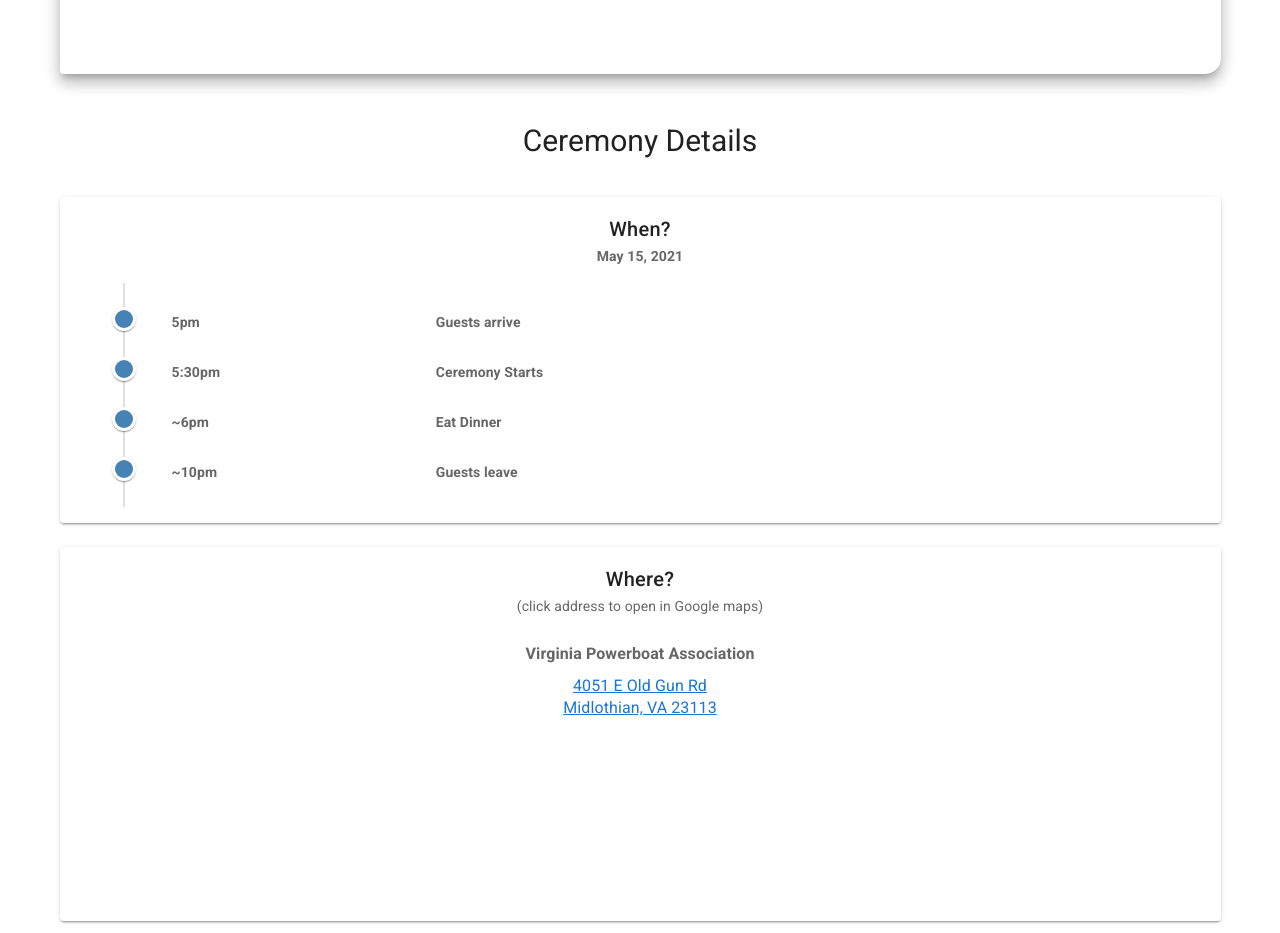
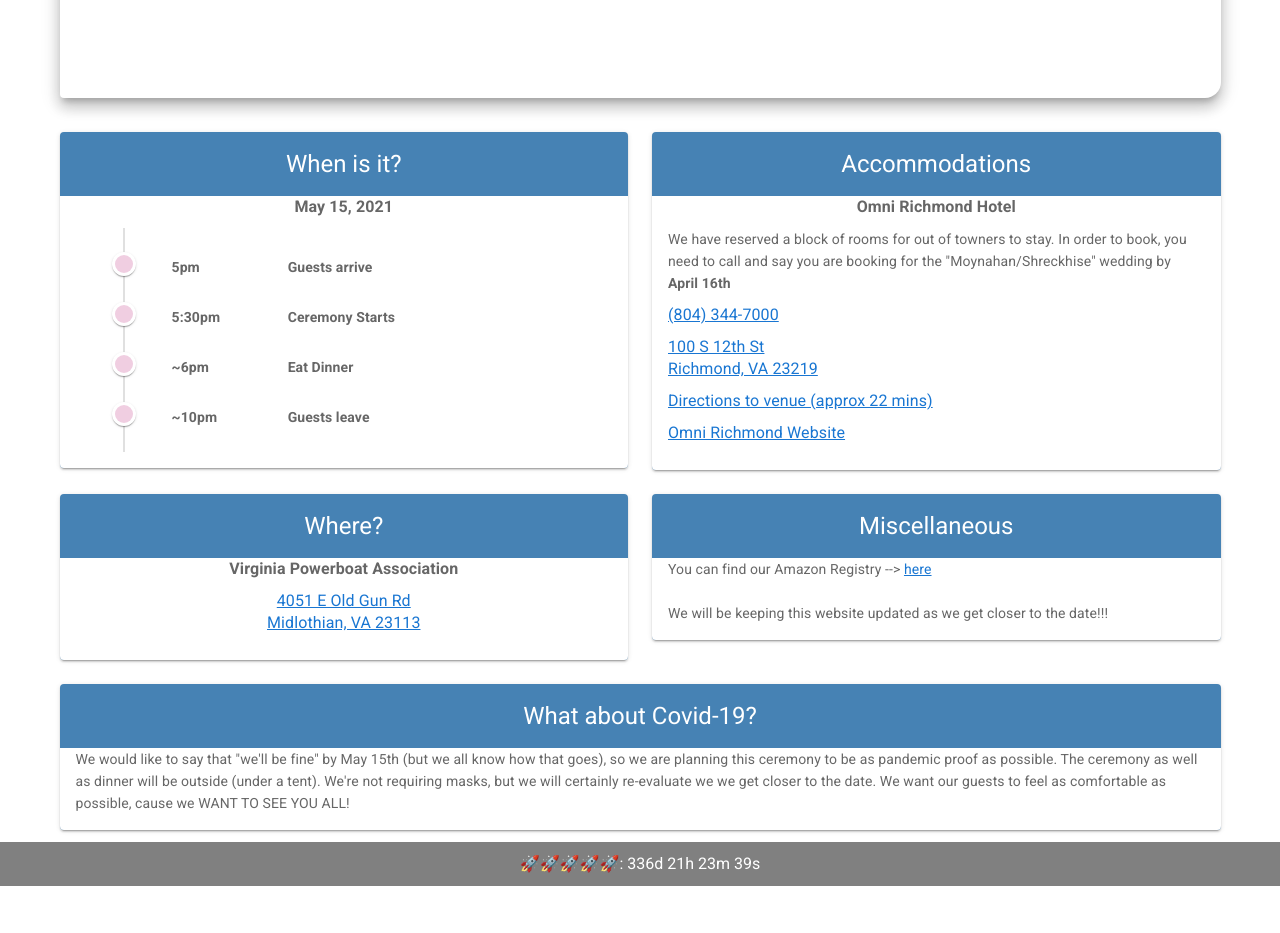
Before and after one commit to theMoynahammer/connorjulia, a Vue app: page / in a window 1280 px wide. Shown: the part 300-1233 px from the top of the page. After the commit the page ends 1186 px from the top, so only its background shows below. Built offline with nearby package versions, Linux system fonts and the light colour scheme.

Commit message:
major refactor

```diff
--- a/src/App.vue
+++ b/src/App.vue
@@ -1,56 +1,10 @@
 <template>
   <v-app>
-    <v-navigation-drawer
-      v-model="showDrawer"
-      absolute
-      temporary
-      id="main-nav-bar"
-    >
-      <v-list-item>
-        <v-list-item-avatar>
-          <v-img src="/assets/headshot.jpg"></v-img>
-        </v-list-item-avatar>
-
-        <v-list-item-content>
-          <v-list-item-title>Connor Moynahan</v-list-item-title>
-        </v-list-item-content>
-      </v-list-item>
-
-      <v-divider class="ma-0"></v-divider>
-
-      <v-list dense>
-        <v-list-item link to="/resume">
-          <v-list-item-icon>
-            <v-icon>fa-file</v-icon>
-          </v-list-item-icon>
-          <v-list-item-content>
-            <v-list-item-title>Resume</v-list-item-title>
-          </v-list-item-content>
-        </v-list-item>
-        <v-list-item link to="/aboutme">
-          <v-list-item-icon>
-            <v-icon>fa-user</v-icon>
-          </v-list-item-icon>
-          <v-list-item-content>
-            <v-list-item-title>About Me</v-list-item-title>
-          </v-list-item-content>
-        </v-list-item>
-        <v-list-item link to="/contact">
-          <v-list-item-icon>
-            <v-icon style="width: 24px">fa-id-card-o</v-icon>
-          </v-list-item-icon>
-          <v-list-item-content>
-            <v-list-item-title>Contact Info</v-list-item-title>
-          </v-list-item-content>
-        </v-list-item>
-      </v-list>
-    </v-navigation-drawer>
     <v-app-bar app color="#f0cee1">
-      <v-toolbar-title>C & J Wedding - 5.15.21</v-toolbar-title>
-      <!-- <v-app-bar-nav-icon
-        @click="showDrawer = !showDrawer"
-      ></v-app-bar-nav-icon> -->
-      <div class="d-flex align-center">
+      <v-toolbar-title
+        >C & J Wedding - 5.15.21</v-toolbar-title
+      >
+      <!-- <div class="d-flex align-center">
         <router-link to="/resume">
           <v-img
             alt="logo"
@@ -65,13 +19,7 @@
 
       <v-spacer></v-spacer>
 
-      <!-- <v-btn  text>
-                <a id ="download-resume-link" href="/Connor Moynahan - Resume.pdf" download>
-                <v-icon>mdi-download</v-icon>
-                </a>
-      </v-btn>-->
       <v-btn @click="dialogOpen = true" text>
-        <!-- <span class="mr-2">Latest Release</span> -->
         <v-icon>mdi-information-outline</v-icon>
       </v-btn>
       <v-btn
@@ -80,18 +28,16 @@
         rel="noopener noreferrer"
         text
       >
-        <!-- <span class="mr-2">Latest Release</span> -->
         <v-icon>fa-linkedin-square</v-icon>
       </v-btn>
       <v-btn link to="/contact" text>
-        <!-- <span class="mr-2">Latest Release</span> -->
         <v-icon>fa-id-card-o</v-icon>
-      </v-btn>
+      </v-btn> -->
       <!--<router-link class="router-options" to="/">About</router-link> |
       <router-link class="router-options" to="/searchbgg">Search BGG</router-link>-->
     </v-app-bar>
 
-    <v-dialog v-model="dialogOpen" width="500">
+    <!-- <v-dialog v-model="dialogOpen" width="500">
       <v-card>
         <v-card-title class="headline lighten-2 dialog-class" primary-title
           >About this site</v-card-title
@@ -99,25 +45,60 @@
 
         <v-card-text>{{ aboutThisSite }}</v-card-text>
 
-        <!-- <v-divider></v-divider> -->
-
         <v-card-actions>
           <v-spacer></v-spacer>
           <v-btn color="primary" text @click="dialogOpen = false">Neat!</v-btn>
         </v-card-actions>
       </v-card>
-    </v-dialog>
+    </v-dialog> -->
 
     <v-content>
       <router-view />
       <!-- <HelloWorld/> -->
     </v-content>
+    <v-footer
+    class="justify-center"
+    color="#808080"
+    padless
+    >
+      <!-- <v-card
+        flat
+        tile
+        width="100%"
+        class="red lighten-1 text-center"
+      >
+        <v-card-text class="white--text">
+          {{ new Date().getFullYear() }} — <strong>Vuetify</strong>
+        </v-card-text>
+      </v-card> -->
+      <h6 class="white--text">🚀🚀🚀🚀🚀: {{timeRemaining}}</h6>
+    </v-footer>
   </v-app>
 </template>
 
 <script>
 // import HelloWorld from './components/HelloWorld';
-import siteText from './text/site-text';
+// import siteText from './text/site-text';
+
+// const countDownDate = new Date('May 15, 2021 18:00:00').getTime();
+// const countdownFunction = () => {
+// const now = new Date().getTime();
+// const distance = countDownDate - now;
+// const days = Math.floor(distance / (1000 * 60 * 60 * 24));
+// const hours = Math.floor(
+//   (distance % (1000 * 60 * 60 * 24)) / (1000 * 60 * 60),
+// );
+// const minutes = Math.floor((distance % (1000 * 60 * 60)) / (1000 * 60));
+// const seconds = Math.floor((distance % (1000 * 60)) / 1000);
+// this.timeRemaining = `${days}d ${hours}h ${minutes}m ${seconds}s `;
+//   // If the count down is finished, write some text
+// if (distance < 0) {
+//   clearInterval(x);
+//   document.getElementById("demo").innerHTML = 'EXPIRED';
+// }
+// };
+// const x = setInterval(countdownFunction, 1000);
+// setInterval(countdownFunction, 1000);
 
 export default {
   name: 'App',
@@ -127,14 +108,37 @@ export default {
   },
 
   data: () => ({
-    showDrawer: false,
-    dialogOpen: false,
-    aboutThisSite: siteText.aboutThisSite,
+    timeRemaining: '',
+    dateOfCeremony: new Date('May 15, 2021 18:00:00').getTime(),
+    // showDrawer: false,
+    // dialogOpen: false,
+    // aboutThisSite: siteText.aboutThisSite,
     //     items: [
     //   { title: 'Home', icon: 'dashboard' },
     //   { title: 'About', icon: 'question_answer' },
     // ],
   }),
+  mounted() {
+    this.countdownMethod();
+  },
+  methods: {
+    countdownMethod() {
+      this.timeRemaining = setInterval(() => {
+        const now = new Date().getTime();
+        const distance = this.dateOfCeremony - now;
+        const days = Math.floor(distance / (1000 * 60 * 60 * 24));
+        const hours = Math.floor(
+          (distance % (1000 * 60 * 60 * 24)) / (1000 * 60 * 60),
+        );
+        const minutes = Math.floor((distance % (1000 * 60 * 60)) / (1000 * 60));
+        const seconds = Math.floor((distance % (1000 * 60)) / 1000);
+
+        //   // Display the result in the element with id="demo"
+        // document.getElementById('countdown').innerHTML =
+        this.timeRemaining = `${days}d ${hours}h ${minutes}m ${seconds}s `;
+      }, 1000);
+    },
+  },
 };
 </script>
 
--- a/src/views/Home.vue
+++ b/src/views/Home.vue
@@ -6,7 +6,7 @@
         <v-img max-width="500" src="/assets/dopebeachpic.jpg"></v-img>
       </v-col>
     </v-row> -->
-    <v-row>
+    <v-row class="row-margin-above">
       <!-- <v-col sm="6"> -->
       <v-col>
         <!-- <section>
@@ -70,26 +70,29 @@
         <!-- <v-parallax height="400" src="/assets/dopebeachpic.jpg"></v-parallax> -->
       </v-col>
     </v-row>
+    <!-- <v-row>
+      <v-col><h2 class="text-center headline">Ceremony Details</h2></v-col>
+    </v-row> -->
     <v-row>
-      <v-col><h2 class="text-center">Ceremony Details</h2></v-col>
-    </v-row>
-    <v-row>
-      <v-col sm="6" lg="12">
+      <v-col cols="12" md="6">
         <!-- <v-divider></v-divider> -->
-        <v-card>
+        <v-card color="rgb(70, 130, 180)" class="white--text margin-below-special">
           <!-- <v-card-title class="justify-center">
             When
           </v-card-title> -->
           <!-- <v-card-subtitle>connor.moynahan@gmail.com</v-card-subtitle> -->
-          <v-card-title class="justify-center"> When? </v-card-title>
-          <v-card-subtitle class="text-center"
+          <v-card-title class="justify-center headline"
+            >When is it?
+          </v-card-title>
+          <!-- <v-card-subtitle class="text-center"
             ><b>May 15, 2021</b></v-card-subtitle
-          >
-          <v-card-text>
+          > -->
+          <v-card-text class="white padding-0-override">
+            <h6 class="h6-margin-top-0 text-center"><b>May 15, 2021</b></h6>
             <v-timeline align-top dense>
-              <v-timeline-item color="#4682B4" small>
+              <v-timeline-item color="#f0cee1" small>
                 <v-row class="pt-1">
-                  <v-col cols="3">
+                  <v-col sm="4" md="3">
                     <strong>5pm</strong>
                   </v-col>
                   <v-col>
@@ -100,9 +103,9 @@
                   </v-col>
                 </v-row>
               </v-timeline-item>
-              <v-timeline-item color="#4682B4" small>
+              <v-timeline-item color="#f0cee1" small>
                 <v-row class="pt-1">
-                  <v-col cols="3">
+                  <v-col sm="4" md="3">
                     <strong>5:30pm</strong>
                   </v-col>
                   <v-col>
@@ -111,9 +114,9 @@
                 </v-row>
               </v-timeline-item>
 
-              <v-timeline-item color="#4682B4" small>
+              <v-timeline-item color="#f0cee1" small>
                 <v-row class="pt-1">
-                  <v-col cols="3">
+                  <v-col sm="4" md="3">
                     <strong>~6pm</strong>
                   </v-col>
                   <v-col>
@@ -124,9 +127,9 @@
                   </v-col>
                 </v-row>
               </v-timeline-item>
-              <v-timeline-item color="#4682B4" small>
+              <v-timeline-item color="#f0cee1" small>
                 <v-row class="pt-1">
-                  <v-col cols="3">
+                  <v-col sm="4" md="3">
                     <strong>~10pm</strong>
                   </v-col>
                   <v-col>
@@ -140,31 +143,121 @@
             </v-timeline>
           </v-card-text>
         </v-card>
-      </v-col>
-      </v-row>
-    <v-row>
-      <v-col sm="6" lg="12">
-        <!-- <v-divider></v-divider> -->
-        <v-card>
+        <v-card color="rgb(70, 130, 180)" class="white--text">
           <!-- <v-card-title class="justify-center">
             When
           </v-card-title> -->
           <!-- <v-card-subtitle>connor.moynahan@gmail.com</v-card-subtitle> -->
-          <v-card-title class="justify-center"> Where? </v-card-title>
-          <v-card-subtitle class="text-center"
-            >(click address to open in Google maps)</v-card-subtitle
-          >
-          <v-card-text class="text-center"
-            ><h6><b>Virginia Powerboat Association</b></h6>
+          <v-card-title class="justify-center headline"> Where? </v-card-title>
+          <v-card-text class="white text-center"
+            ><h6 class="h6-margin-top-0">
+              <b>Virginia Powerboat Association</b>
+            </h6>
             <a
               href="https://www.google.com/maps?q=4051%20E%20Old%20Gun%20Rd%20Midlothian,%20VA%2023113"
               target="_blank"
               rel="noopener noreferrer"
-            ><h6>
-              4051 E Old Gun Rd<br />
-              Midlothian, VA 23113</h6></a
+              ><h6>
+                4051 E Old Gun Rd<br />
+                Midlothian, VA 23113
+              </h6></a
             >
-            <br /><br /><br /><br /><br /><br /><br /><br />
+          </v-card-text>
+        </v-card>
+      </v-col>
+
+      <!-- </v-row>
+    <v-row> -->
+      <v-col cols="12" md="6">
+        <!-- <v-divider></v-divider> -->
+        <v-card color="rgb(70, 130, 180)" class="white--text margin-below">
+          <!-- <v-card-title class="justify-center">
+            When
+          </v-card-title> -->
+          <!-- <v-card-subtitle>connor.moynahan@gmail.com</v-card-subtitle> -->
+          <v-card-title class="justify-center headline">
+            Accommodations
+          </v-card-title>
+          <!-- <v-card-subtitle class="text-center"
+            ></v-card-subtitle
+          > -->
+          <v-card-text class="white text-left">
+            <h6 class="h6-margin-top-0 text-center">
+              <b>Omni Richmond Hotel</b>
+            </h6>
+            We have reserved a block of rooms for out of towners to stay. In
+            order to book, you need to call and say you are booking for the
+            "Moynahan/Shreckhise" wedding by <b>April 16th</b>
+            <a href="tel:804-344-7000"><h6>(804) 344-7000</h6></a>
+            <a
+              href="https://www.google.com/maps/place/Omni+Richmond+Hotel/@37.535771,-77.435025,15z/data=!4m2!3m1!1s0x0:0xf62bf4e5b2834d1e?sa=X&ved=2ahUKEwiQkMuGldHuAhVuF1kFHYeVAHIQ_BIwD3oECB0QBQ"
+              target="_blank"
+              rel="noopener noreferrer"
+              ><h6>
+                100 S 12th St<br />
+                Richmond, VA 23219
+              </h6></a
+            >
+            <a
+              href="https://www.google.com/maps/dir/4051+E+Old+Gun+Rd,+Midlothian,+VA+23113/Omni+Richmond+Hotel,+South+12th+Street,+Richmond,+VA/@37.5450632,-77.5902397,12z/data=!3m1!4b1!4m13!4m12!1m5!1m1!1s0x89b16cf52118b495:0xc6cb60a98721b012!2m2!1d-77.6051725!2d37.5550927!1m5!1m1!1s0x89b111183216207f:0xf62bf4e5b2834d1e!2m2!1d-77.435025!2d37.535771"
+              target="_blank"
+              rel="noopener noreferrer"
+              ><h6>Directions to venue (approx 22 mins)</h6></a
+            >
+            <a
+              href="https://www.omnihotels.com/hotels/richmond"
+              target="_blank"
+              rel="noopener noreferrer"
+              ><h6>Omni Richmond Website</h6></a
+            >
+          </v-card-text>
+        </v-card>
+        <v-card color="rgb(70, 130, 180)" class="white--text">
+          <!-- <v-card-title class="justify-center">
+            When
+          </v-card-title> -->
+          <!-- <v-card-subtitle>connor.moynahan@gmail.com</v-card-subtitle> -->
+          <v-card-title class="justify-center headline">
+            Miscellaneous
+          </v-card-title>
+          <!-- <v-card-subtitle class="text-center"
+            ></v-card-subtitle
+          > -->
+          <v-card-text class="white text-left">
+            You can find our Amazon Registry -->
+            <a
+              href="https://www.amazon.com/wedding/julia-shreckhise-connor-moynahan--may-2022/registry/LQJ9SISQU6W6"
+              target="_blank"
+              rel="noopener noreferrer"
+              >here</a
+            ><br /><br />
+            We will be keeping this website updated as we get closer to the
+            date!!!
+          </v-card-text>
+        </v-card>
+      </v-col>
+    </v-row>
+    <v-row>
+      <v-col>
+        <v-card color="rgb(70, 130, 180)" class="white--text">
+          <!-- <v-card-title class="justify-center">
+            When
+          </v-card-title> -->
+          <!-- <v-card-subtitle>connor.moynahan@gmail.com</v-card-subtitle> -->
+          <v-card-title class="justify-center headline">
+            What about Covid-19?
+          </v-card-title>
+          <!-- <v-card-subtitle class="text-center"
+            ></v-card-subtitle
+          > -->
+          <v-card-text class="white text-left">
+            We would like to say that "we'll be fine" by May 15th (but we all
+            know how that goes), so we are planning this ceremony to be as
+            pandemic proof as possible. The ceremony as well as dinner will be
+            outside (under a tent). We're not requiring masks, but we will
+            certainly re-evaluate we we get closer to the date. We want our
+            guests to feel as comfortable as possible, cause we WANT TO SEE YOU
+            ALL!
           </v-card-text>
         </v-card>
       </v-col>
@@ -182,43 +275,14 @@
 // @ is an alias to /src
 // import HelloWorld from '@/components/HelloWorld.vue';
 
-// Set the date we're counting down to
-// const countDownDate = new Date("May 15, 2021 18:00:00").getTime();
-
-// // Update the count down every 1 second
-// const countdownFunction = () => {
-//   // Get today's date and time
-//   const now = new Date().getTime();
-
-//   // Find the distance between now and the count down date
-//   const distance = countDownDate - now;
-
-//   // Time calculations for days, hours, minutes and seconds
-//   const days = Math.floor(distance / (1000 * 60 * 60 * 24));
-//   const hours = Math.floor(
-//     (distance % (1000 * 60 * 60 * 24)) / (1000 * 60 * 60)
-//   );
-//   const minutes = Math.floor((distance % (1000 * 60 * 60)) / (1000 * 60));
-//   const seconds = Math.floor((distance % (1000 * 60)) / 1000);
-
-//   // Display the result in the element with id="demo"
-//   // document.getElementById("countdown").innerHTML = `${days}d ${hours}h
-//   // ${minutes}m ${seconds}s `;
-
-//   // If the count down is finished, write some text
-//   // if (distance < 0) {
-//   //   clearInterval(x);
-//   //   document.getElementById("demo").innerHTML = 'EXPIRED';
-//   // }
-// };
-// // const x = setInterval(countdownFunction, 1000);
-// setInterval(countdownFunction, 1000);
-
 export default {
   name: 'Home',
   components: {
     // HelloWorld,
   },
+  // data: () => ({
+  //   countdown: '',
+  // }),
 };
 </script>
 
@@ -266,4 +330,23 @@ h6 {
   justify-content: center;
   flex-direction: column;
 }
+
+.margin-below {
+  margin-bottom: 24px;
+}
+.margin-below-special {
+  margin-bottom: 26px;
+}
+
+.padding-0-override {
+  /* padding-left: 0px;
+  padding-right: 0px; */
+}
+.h6-margin-top-0 {
+  margin-top: 0px;
+}
+
+.row-margin-above{
+  margin-top:12px;
+}
 </style>
```
Also changed, not shown: 1 other file (tests, documents, lock files or other folders).
